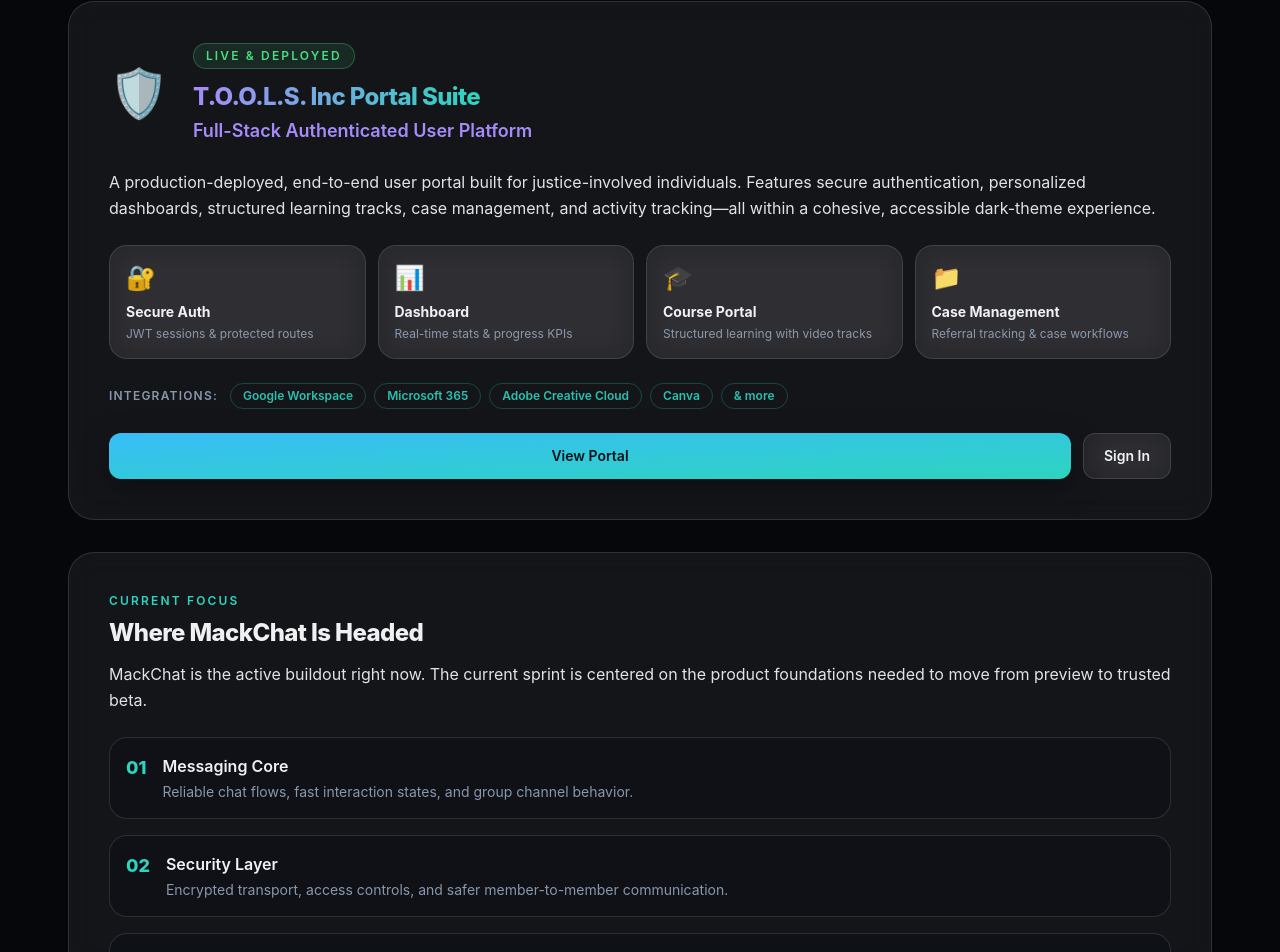
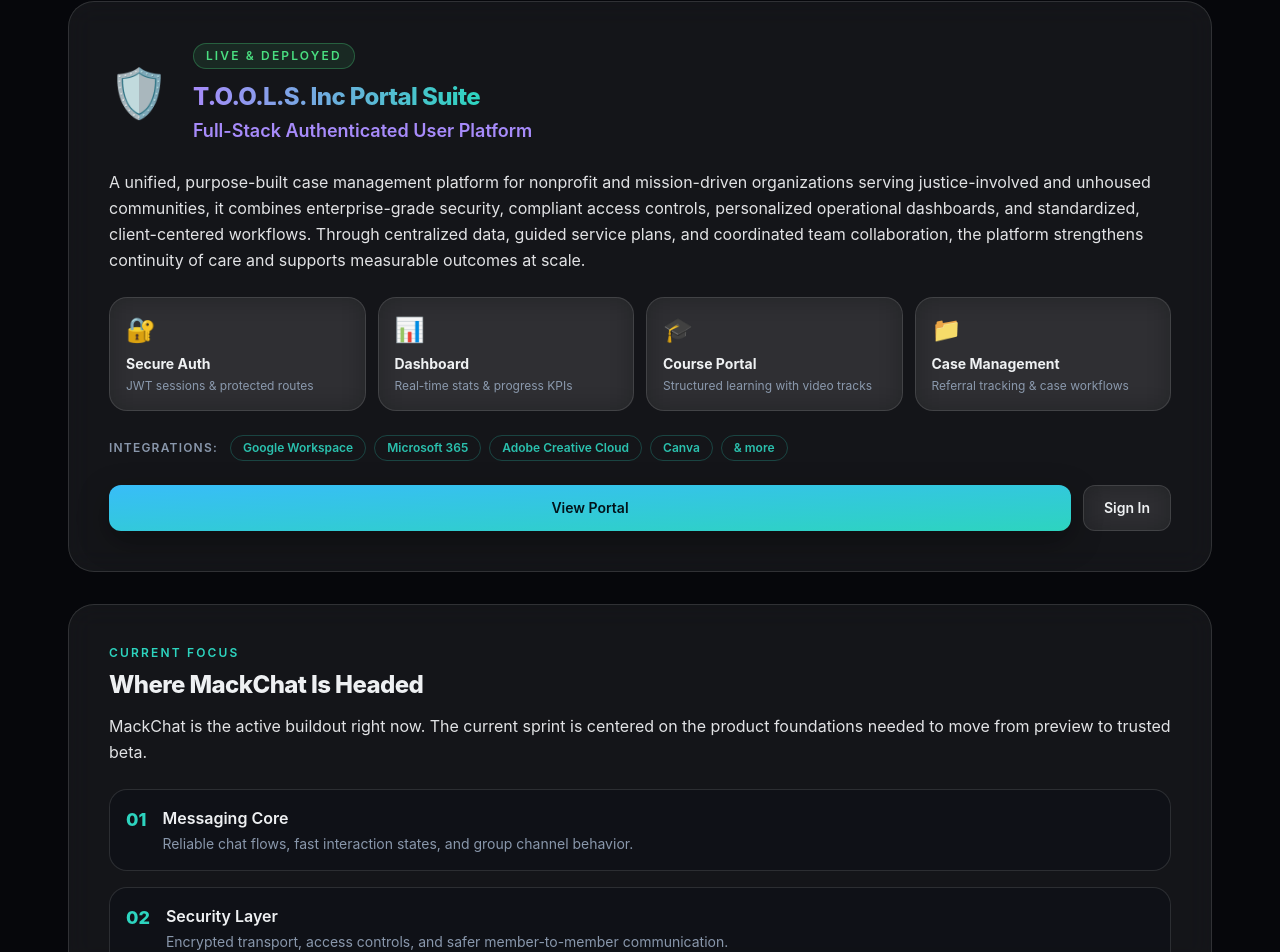
Before and after one commit to AMackProjekt/amackprojekt-web, a Next.js app: page / in a window 1280 px wide. Shown: the part 2872-3824 px from the top of the page. Built offline with nearby package versions, Linux system fonts and the light colour scheme; no server answers.

Commit message:
content: update Live & Deployed portal description

```diff
--- a/app/page.tsx
+++ b/app/page.tsx
@@ -355,9 +355,7 @@
               </div>
 
               <p className="text-text/90 leading-relaxed mb-6">
-                A production-deployed, end-to-end user portal built for justice-involved individuals. Features secure authentication,
-                personalized dashboards, structured learning tracks, case management, and activity tracking—all within a
-                cohesive, accessible dark-theme experience.
+                A unified, purpose-built case management platform for nonprofit and mission-driven organizations serving justice-involved and unhoused communities, it combines enterprise-grade security, compliant access controls, personalized operational dashboards, and standardized, client-centered workflows. Through centralized data, guided service plans, and coordinated team collaboration, the platform strengthens continuity of care and supports measurable outcomes at scale.
               </p>
 
               <div className="grid grid-cols-2 md:grid-cols-4 gap-3 mb-6">
```
